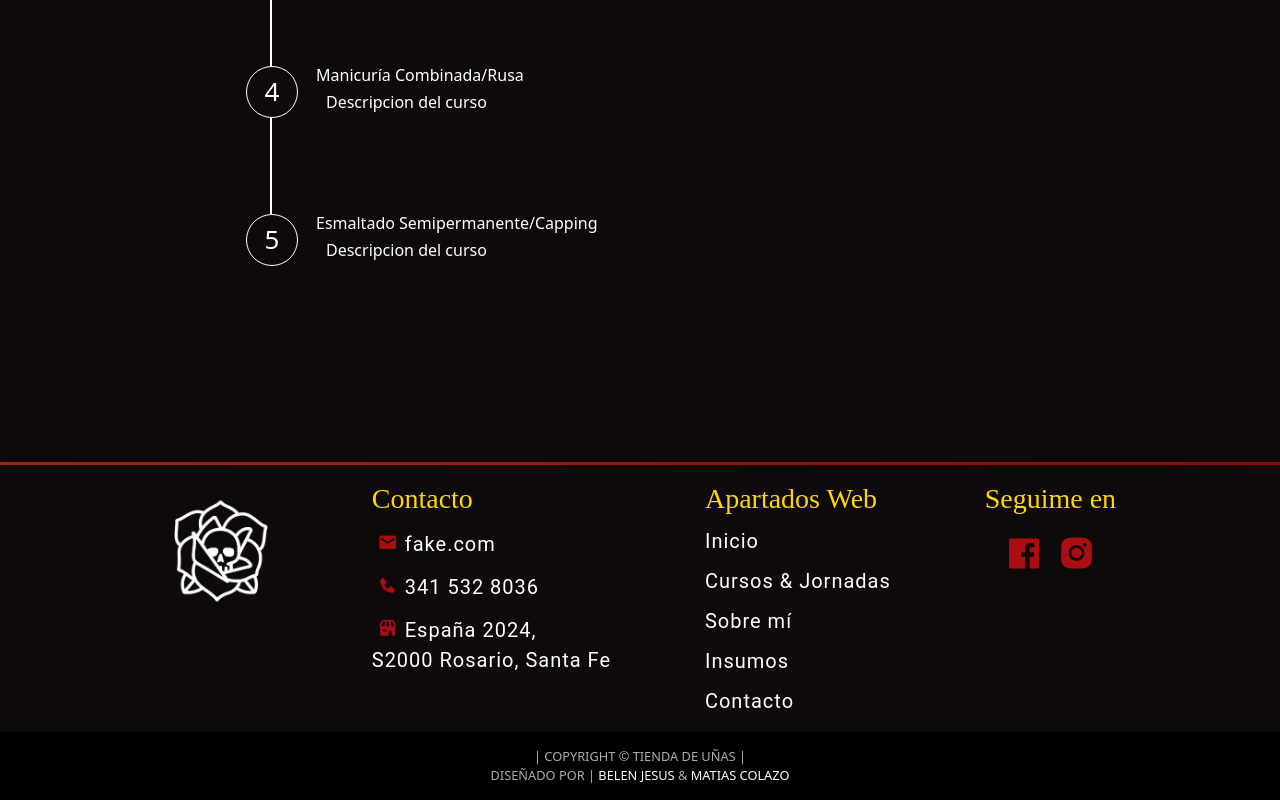
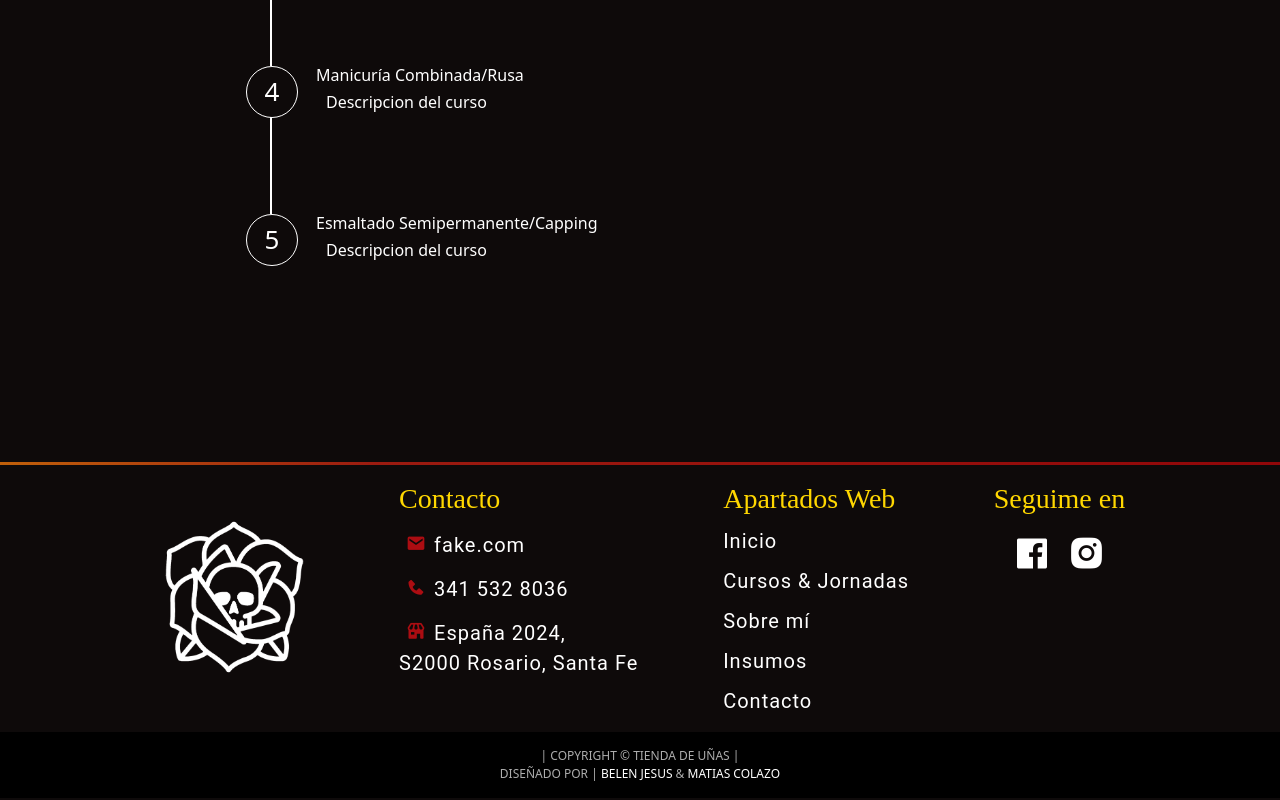
Before and after one commit to MatiasColazo1/tdu-page, an Angular app in the folder Cliente/: page /cursos in a window 1280 px wide. Shown: the part 1195-1995 px from the top of the page. Built offline with nearby package versions, Linux system fonts and the light colour scheme; a web font is replaced by a local one.

Commit message:
footer detalles

```diff
--- a/Cliente/src/app/components/footer/footer.component.css
+++ b/Cliente/src/app/components/footer/footer.component.css
@@ -4,7 +4,7 @@
   color: #adadad;
   margin: 0;
   height: 3px; /* Altura de la línea */
-  background: linear-gradient(-45deg, #8F0408, #9b1b10, #a63218, #b04920, #ccad00, #FFD700);
+  background: linear-gradient(-45deg, #8F0408, #9b1b10, #FFD700, #d7ba18, #251b1b, #0E0A0A);
   background-size: 400% 400%;
   animation: movingGradient 15s ease infinite;
 }
@@ -26,12 +26,15 @@
   margin: 0 auto;
   display: flex;
   justify-content: space-between;
-  padding-top: 20px;
+
 }
 
 footer .centered .footer-logo {
-  width: 10%;
+  width: 14%;
   color: #000;
+  display: flex;
+  align-items: center;
+
 }
 
 
@@ -67,7 +70,7 @@
 footer .bottom-bar {
   position: relative;
   text-align: center;
-  font-size: 0.8em;
+  font-size: 12px;
   text-transform: uppercase;
   background: #000000;
   padding: 15px 0;
@@ -148,6 +151,7 @@
   color: #FFD700;
   font-family: 'Rye';
   margin-bottom: 0;
+  margin-top: 20px;
 }
 
 footer p,
@@ -172,9 +176,12 @@
   color: #ac0d12;
 }
 
-.footer-contact .bx{
-  margin: 6px;
+.footer-contact{
   color: #ac0d12;
+}
+
+.bx{
+  margin: 7px;
 }
 
 /* Misc CSS */
```
